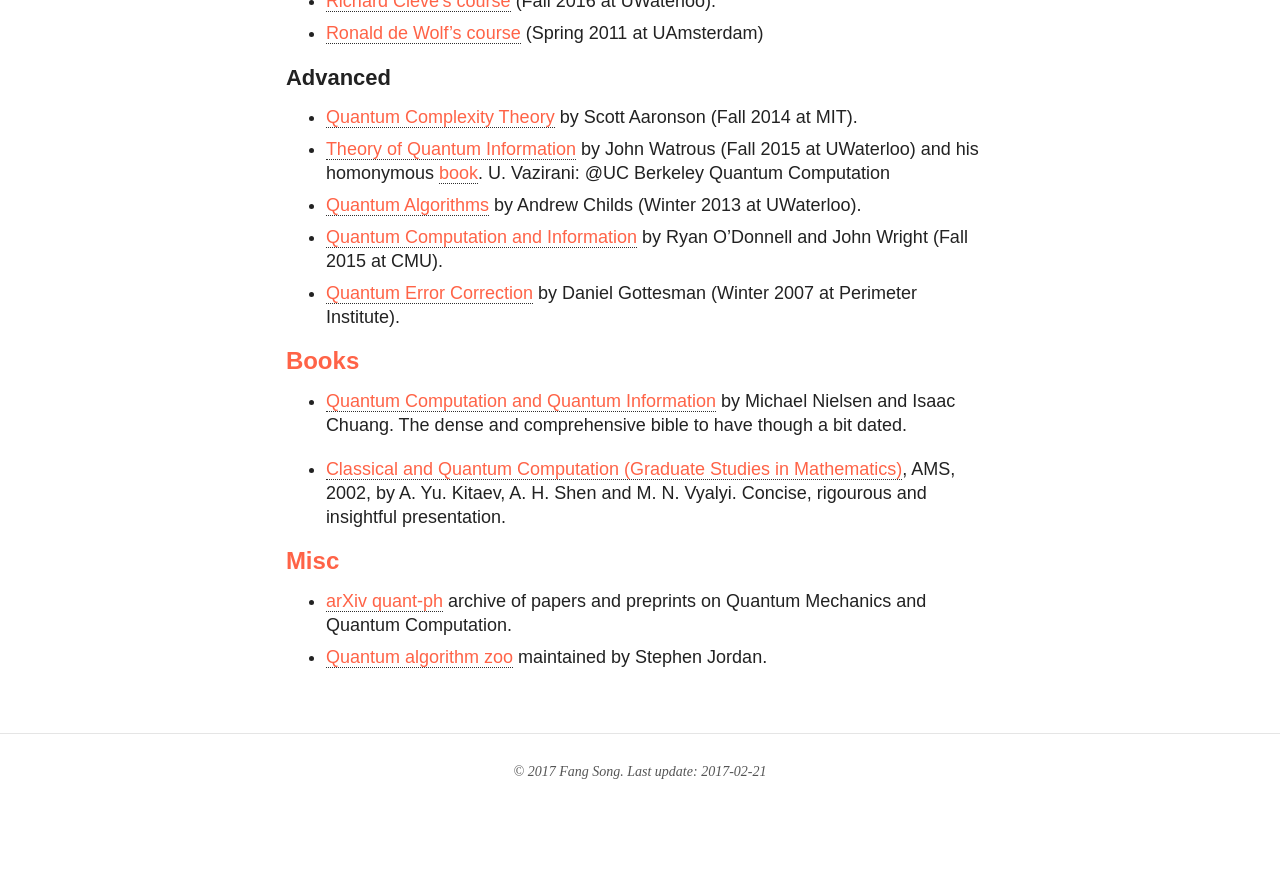
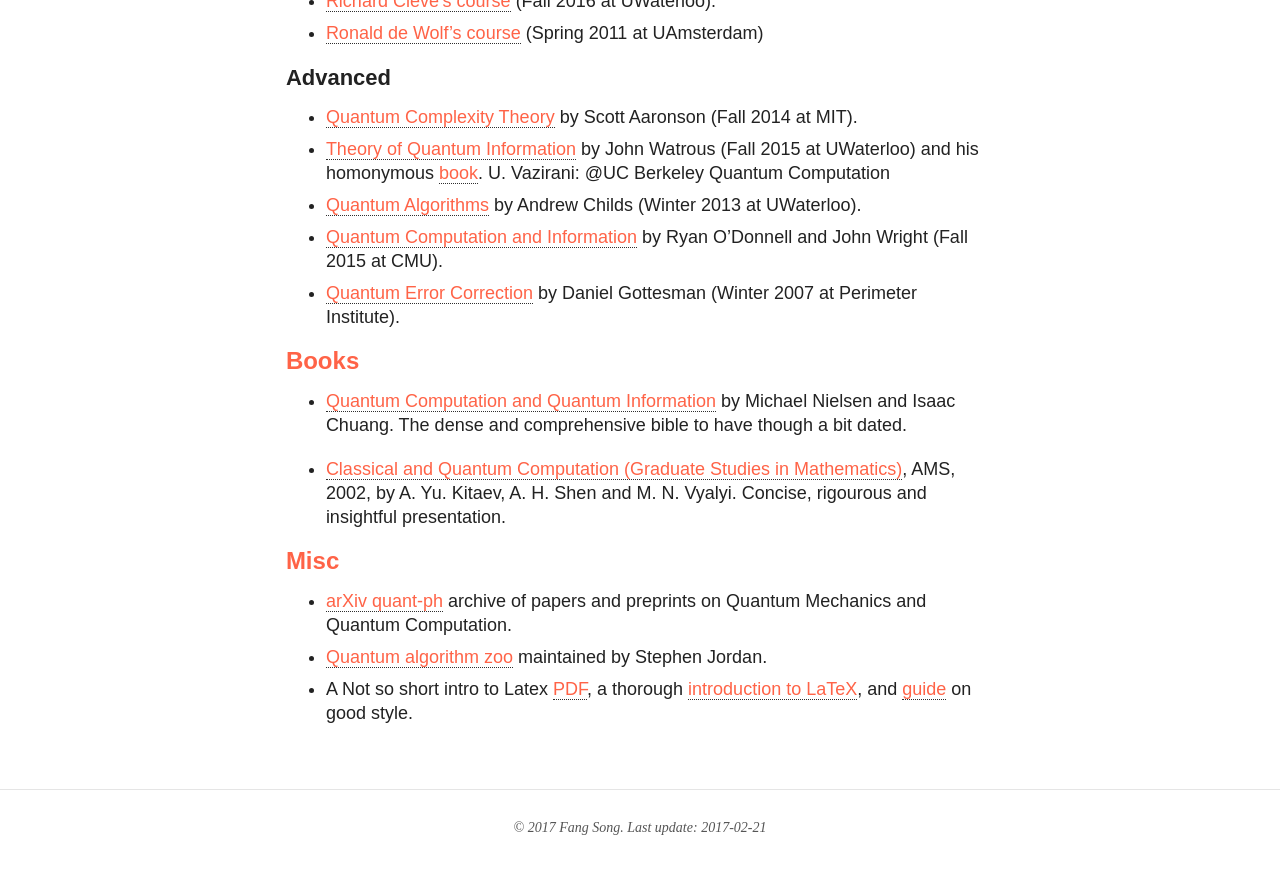
Before and after one commit to fangsonghub/fangsonghub.github.io, a Jekyll site: the page built from teaching/s17_4510_qc/resource.md, in a window 1280 px wide and 900 px high, scrolled down 957 px. Shown: the top 874 px of the window. Built offline with Jekyll 4.4.1, drawn with Linux system fonts in a browser that asks for light colours; nearby versions of some CDN libraries; before the commit the page ends 1801 px from its top, so only the background shows below that.

```diff
--- a/teaching/s17_4510_qc/resource.md
+++ b/teaching/s17_4510_qc/resource.md
@@ -50,3 +50,12 @@ U. Vazirani: @UC Berkeley Quantum Computation
 ## Misc
 * [arXiv quant-ph](https://arxiv.org/archive/quant-ph){:target="_blank"} archive of papers and preprints on Quantum Mechanics and Quantum Computation.
 * [Quantum algorithm zoo](http://math.nist.gov/quantum/zoo/){:target="_blank"} maintained by Stephen Jordan.
+* A Not so short intro to
+  Latex
+  [PDF](https://tobi.oetiker.ch/lshort/lshort.pdf){:target="_blank"},
+  a
+  thorough
+  [introduction to LaTeX](https://en.wikibooks.org/wiki/LaTeX){:target="_blank"},
+  and
+  [guide](http://www.math.illinois.edu/~ajh/tex/basics.html){:target="_blank"}
+  on good style.
```
Also changed, not shown: teaching/s17_4510_qc/admin.md (+4 -0 lines), teaching/s17_4510_qc/index.md (+3 -0 lines), teaching/s17_4510_qc/schedule.md (+1 -1 lines), 3 other files.
